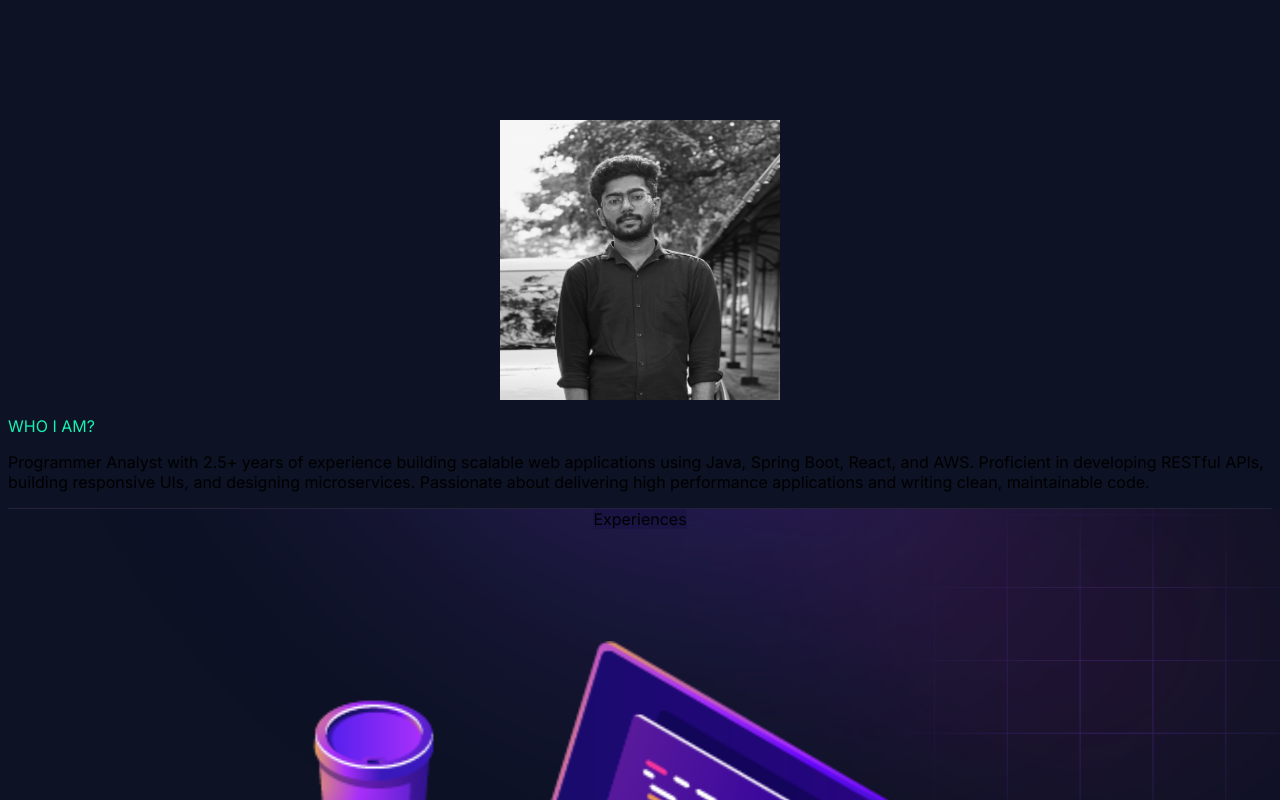
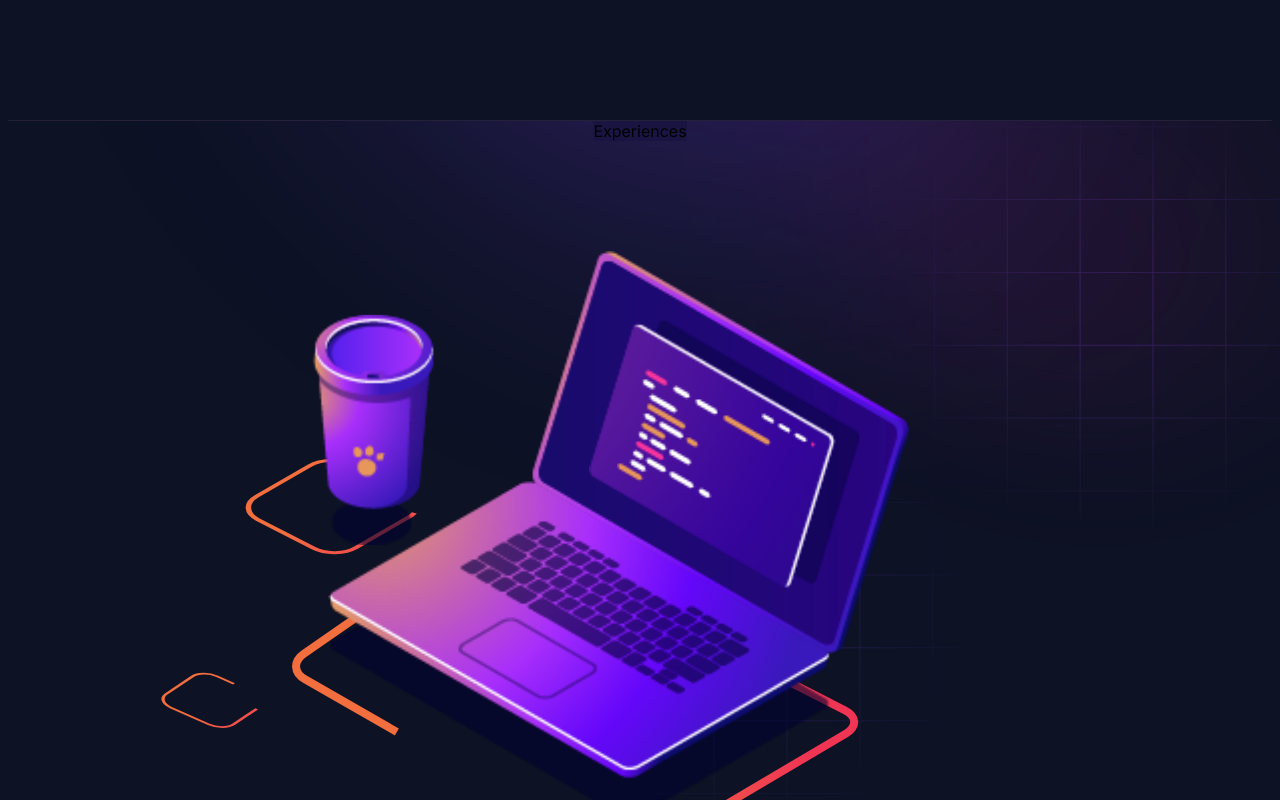
Before and after one commit to kj8220/Portfolio, a Next.js app: page / in a window 1280 px wide. Shown: the part 720-1520 px from the top of the page. Built offline with nearby package versions, Linux system fonts and the light colour scheme.

Commit message:
Feat: commented about part

```diff
--- a/app/page.js
+++ b/app/page.js
@@ -1,7 +1,7 @@
 // In app/page.js
 
 import { personalData } from "@/utils/data/personal-data";
-import AboutSection from "./components/homepage/about";
+//import AboutSection from "./components/homepage/about";
 import ContactSection from "./components/homepage/contact";
 import Education from "./components/homepage/education";
 import Experience from "./components/homepage/experience";
@@ -23,7 +23,7 @@ export default async function Home() {
   return (
     <div>
      {/* <HeroSection />*/}
-      <AboutSection />
+      {/*<AboutSection />*/}
       <Experience />
       {/* <Skills /> */} {/* <-- Keep this commented out */}
       {/* <Projects />*/}
```
